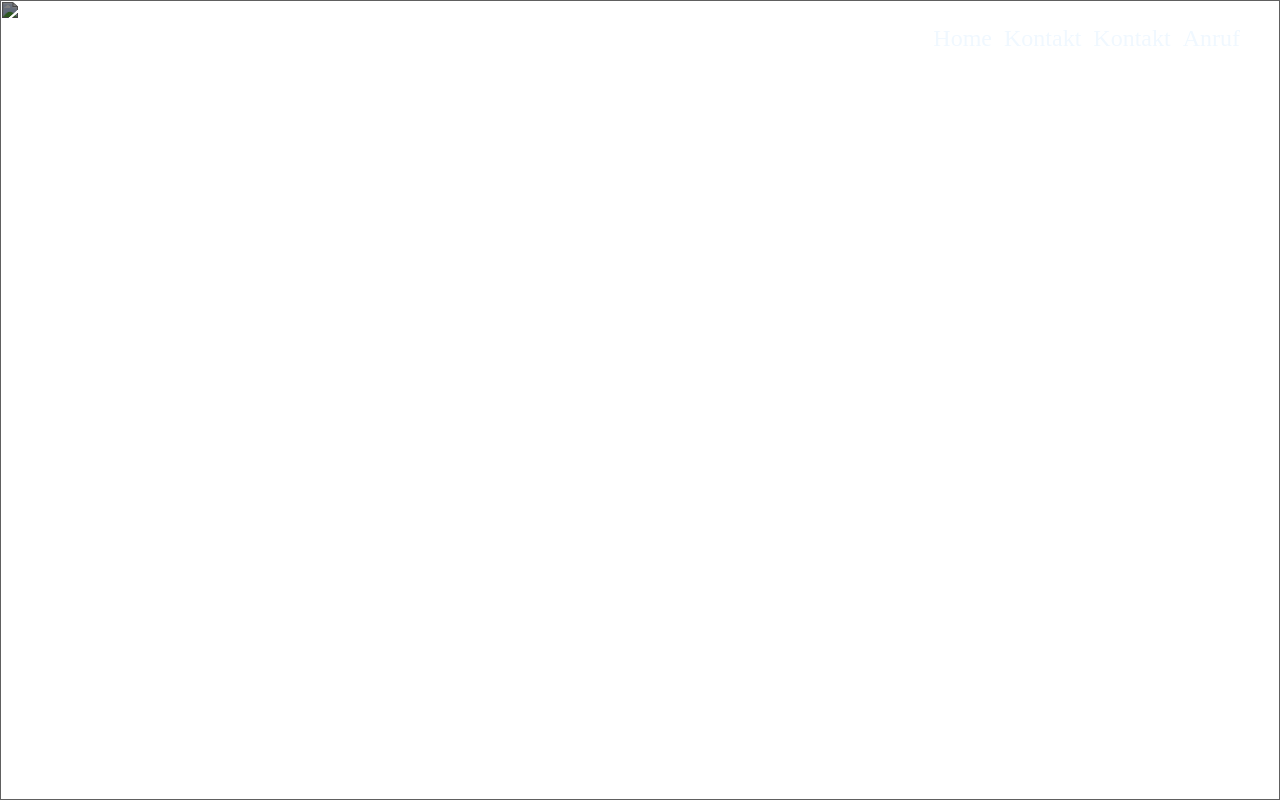
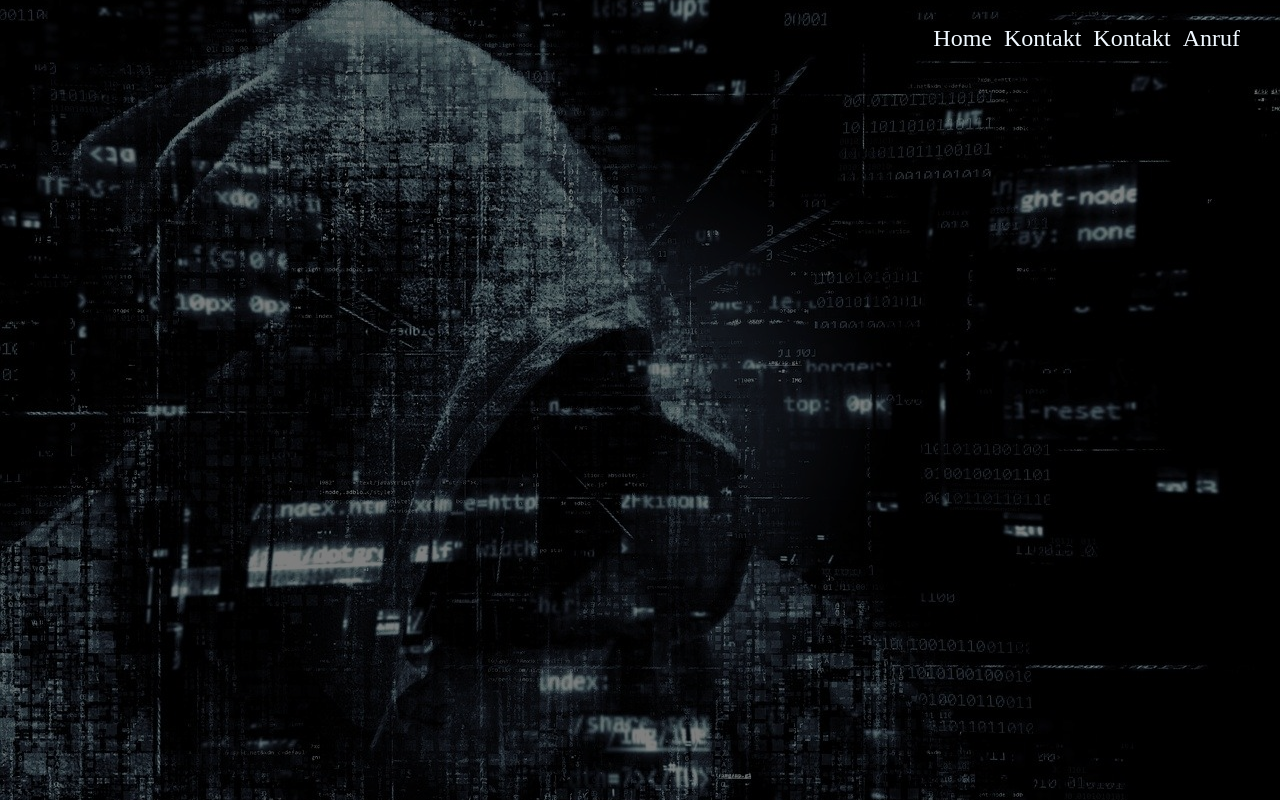
Before and after one commit to Alimily-1910/ctf-challenge-fresenius, a plain HTML site: page index.html in a window 1280 px wide. Drawn offline with Linux system fonts and the light colour scheme.

Commit message:
Update index.html

```diff
--- a/index.html
+++ b/index.html
@@ -36,7 +36,7 @@
     </style>
   </head>
   <body>
-    <img class="header-image" src="/img/background.jpg">
+    <img class="header-image" src="background.jpg">
     <div class="container">
       <a class="menu-link" href="">Home</a>
       <a class="menu-link" href="">Kontakt</a>
```
